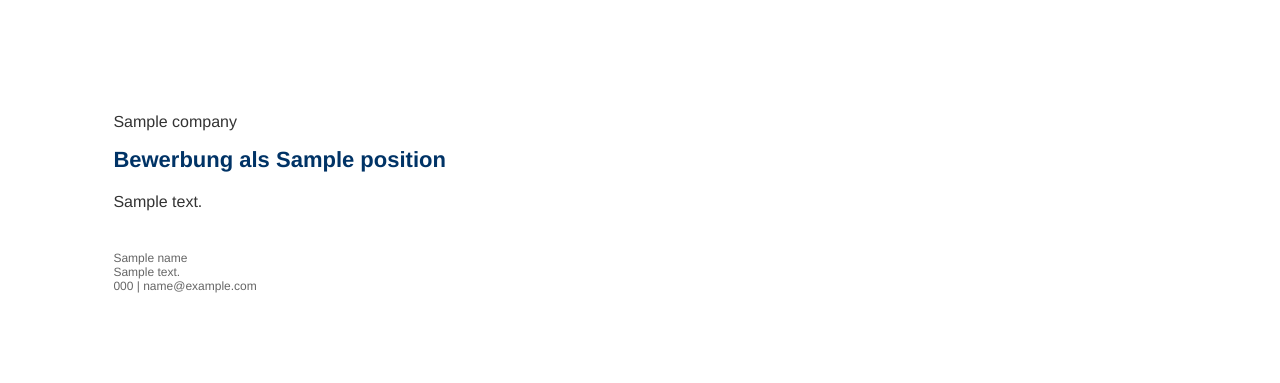
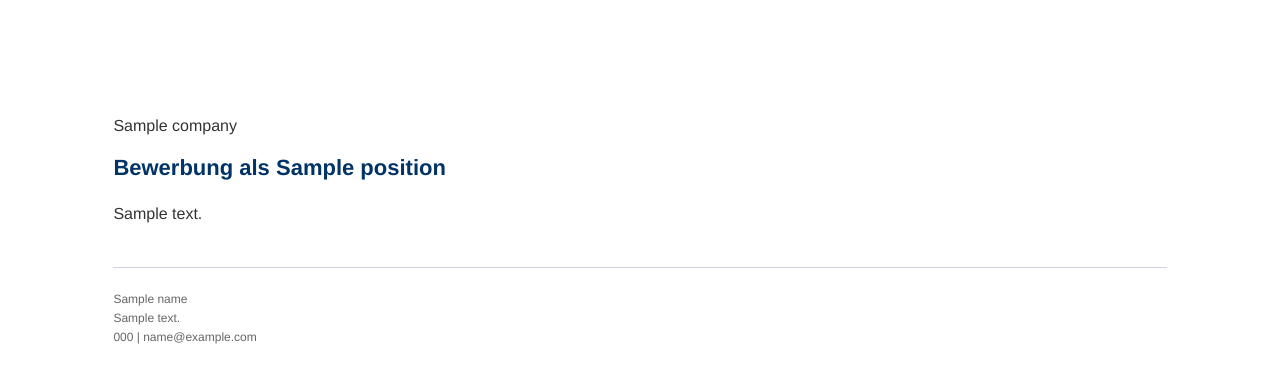
Before and after one commit to Alexejmorozow/formwise, a Python web app: template templates/cover_template.html in a window 1280 px wide. Shown: the top 383 px of the page. Run offline with Jinja, Linux system fonts and the light colour scheme; the template is opened without the code that fills it: most values are stand-ins (such as "Sample title", 1, 10 or a date in 2020).

Commit message:
Update cover_template.html

```diff
--- a/templates/cover_template.html
+++ b/templates/cover_template.html
@@ -3,9 +3,10 @@
 <head>
 <meta charset="UTF-8">
 <style>
-        body { font-family: Helvetica, Arial, sans-serif; color: #333; margin: 3cm; }
+body { font-family: 'Helvetica', Arial, sans-serif; color: #333; margin: 3cm; }
 h1 { color: #003366; font-size: 22px; margin-bottom: 20px; }
-        .footer { margin-top: 40px; font-size: 12px; color: #666; }
+p { line-height: 1.6; }
+.footer { margin-top: 40px; font-size: 12px; color: #666; border-top: 1px solid #cfd6e0; padding-top: 10px; }
 </style>
 </head>
 <body>
```
Lines whose indentation alone changed are shown as unchanged.
